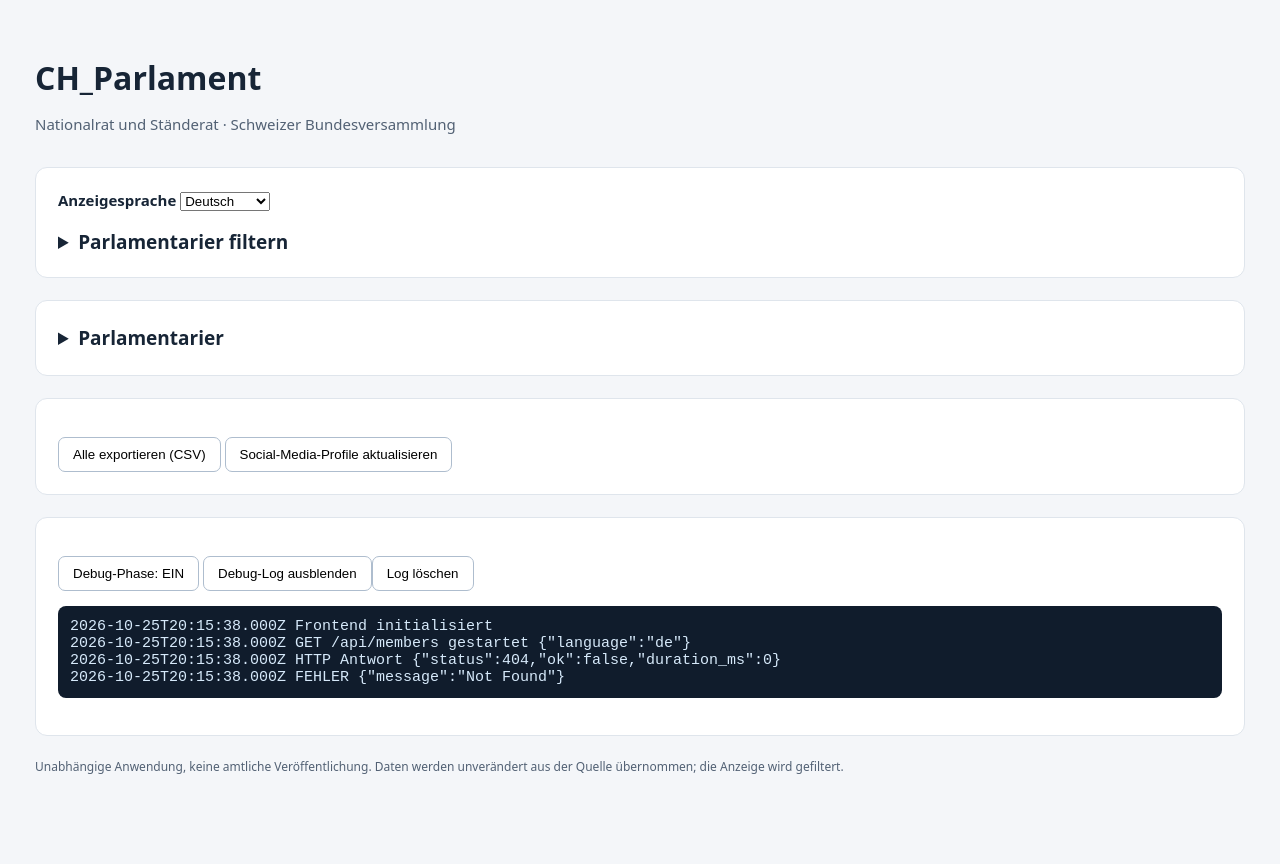
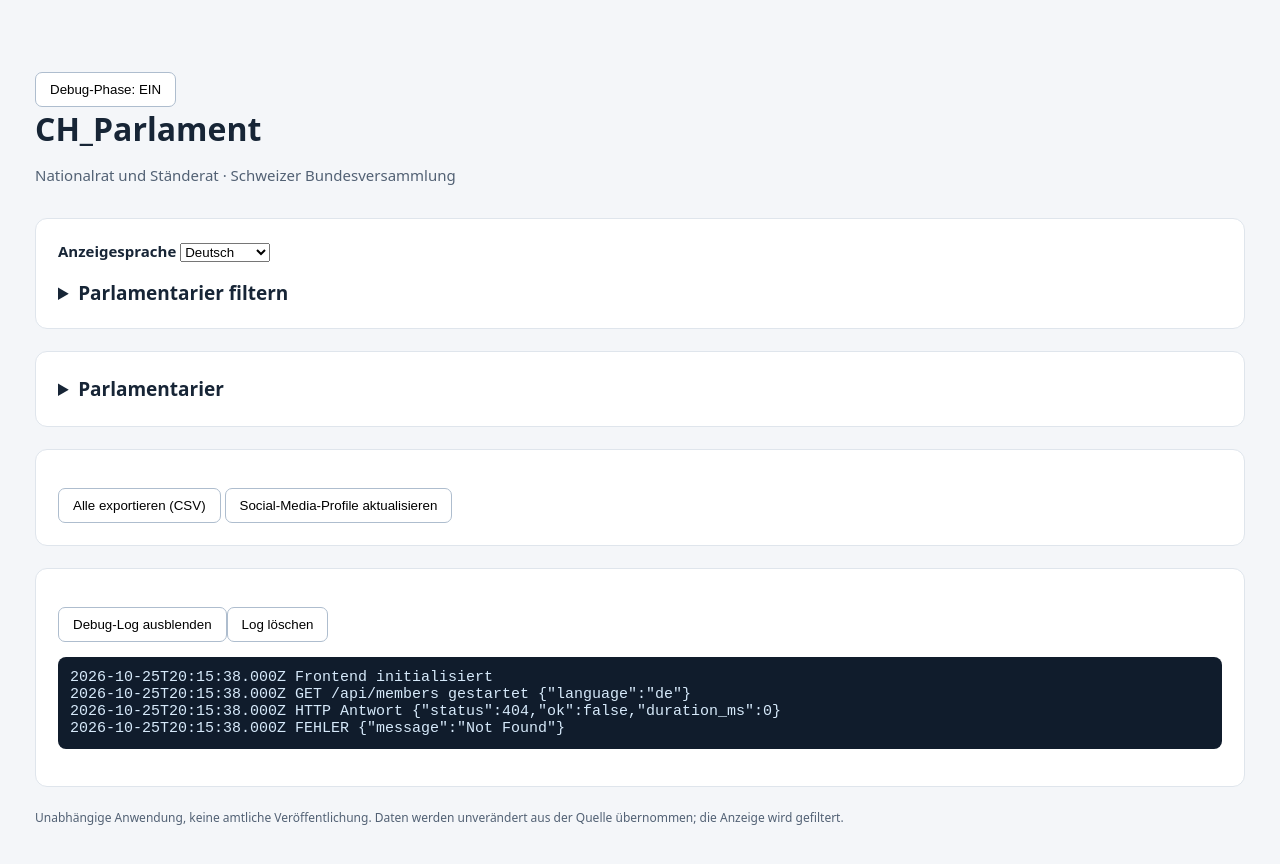
Before and after one commit to MartinWirth/CH_Parlament, a plain HTML site: page app/static/index.html in a window 1280 px wide. Before the commit the page ends 820 px from the top, so only its background shows below. Drawn offline with Linux system fonts and the light colour scheme; no server answers.

Commit message:
Place debug phase toggle top right and reveal log after automatic social refresh

```diff
--- a/app/static/index.html
+++ b/app/static/index.html
@@ -1,11 +1,11 @@
 <!doctype html>
 <html lang="de"><head><meta charset="utf-8"><meta name="viewport" content="width=device-width,initial-scale=1">
 <title>CH_Parlament</title><link rel="stylesheet" href="/static/style.css"></head>
-<body><main><header><h1>CH_Parlament</h1><p>Nationalrat und Ständerat · Schweizer Bundesversammlung</p></header>
+<body><main><header><button id="debug-phase" type="button" aria-pressed="true">Debug-Phase: EIN</button><h1>CH_Parlament</h1><p>Nationalrat und Ständerat · Schweizer Bundesversammlung</p></header>
 <section class="filters"><label for="ui-language"><strong>Anzeigesprache</strong></label> <select id="ui-language" aria-label="Anzeigesprache"><option value="de" selected>Deutsch</option><option value="fr">Français</option><option value="it">Italiano</option><option value="rm">Rumantsch</option></select><details id="filters-details"><summary>Parlamentarier filtern</summary><div id="filters" class="grid"></div><button id="reset">Filter zurücksetzen</button></details></section>
 <section><details id="members-details"><summary>Parlamentarier <span id="count"></span></summary><div class="heading"><input id="search" type="search" placeholder="Name suchen…" aria-label="Name suchen"></div>
 <div class="tablewrap"><table><thead><tr id="headers"></tr></thead><tbody id="results"></tbody></table></div><p id="status" role="status">Lade Parlamentsdaten…</p></details></section>
 <section><button id="export-all" type="button">Alle exportieren (CSV)</button> <button id="social-refresh" type="button">Social-Media-Profile aktualisieren</button> <span id="social-updated" aria-live="polite"></span></section>
-<section><button id="debug-phase" type="button" aria-pressed="true">Debug-Phase: EIN</button> <button id="debug-toggle" type="button">Debug-Log anzeigen</button><button id="debug-clear" type="button">Log löschen</button><pre id="debug-log" hidden style="white-space:pre-wrap;overflow-wrap:anywhere;background:#101c2c;color:#d6e9fa;padding:12px;border-radius:8px;max-height:350px;overflow:auto"></pre></section>
+<section><button id="debug-toggle" type="button">Debug-Log anzeigen</button><button id="debug-clear" type="button">Log löschen</button><pre id="debug-log" hidden style="white-space:pre-wrap;overflow-wrap:anywhere;background:#101c2c;color:#d6e9fa;padding:12px;border-radius:8px;max-height:350px;overflow:auto"></pre></section>
 <footer><span id="source"></span><p>Unabhängige Anwendung, keine amtliche Veröffentlichung. Daten werden unverändert aus der Quelle übernommen; die Anzeige wird gefiltert.</p></footer></main>
 <script src="/static/app.js" defer></script></body></html>
```
